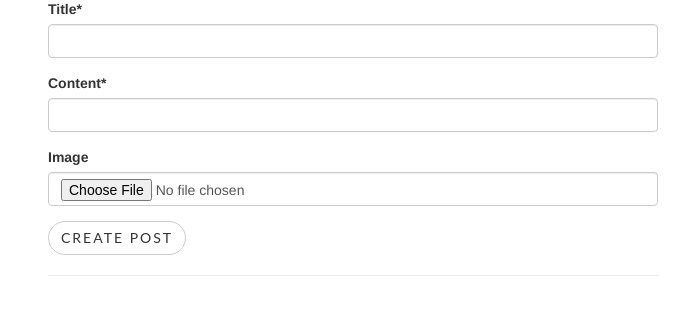
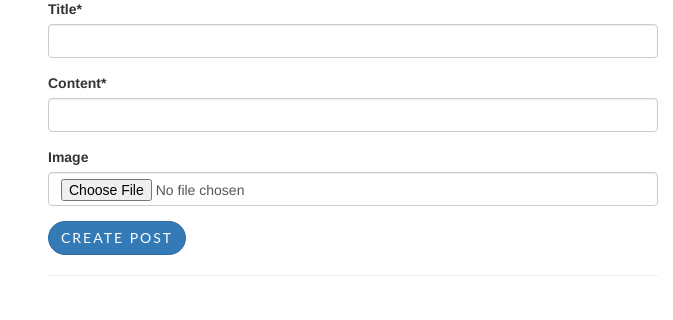
Before and after one commit to TejasBhitle/ProBlogger, a Django app: page /posts/create/ in a window 1280 px wide. Shown: the part 172-492 px from the top of the page, without its empty margins (607-1280 px from the left). Run offline with Django 3.2, Linux system fonts and the light colour scheme; a user stored in the database is signed in; parts of the project's set-up code (start-up, migrations or seed data) failed here and were passed over; some libraries are stand-ins or nearby versions.

Commit message:
Minor bug in jquery

```diff
--- a/src/templates/post_form.html
+++ b/src/templates/post_form.html
@@ -31,7 +31,7 @@
             added crispy form filter
         -->
         {{ form | crispy }}
-        <input class="btn btn-default" type='submit' value='Create Post'/>
+        <input class="btn btn-primary" type='submit' value='Create Post'/>
     </form>
     <hr>
 </div>
--- a/src/templates/scripts.html
+++ b/src/templates/scripts.html
@@ -20,7 +20,7 @@
 <script>
     $(document).ready(function(){
         $(".content-markdown").each(function(){
-            var content = $(".content-markdown").text()
+            var content = $(this).text()
             console.log(content)
             var markedContent = marked(content)
             console.log(markedContent)
```
Also changed, not shown: src/db.sqlite3.
